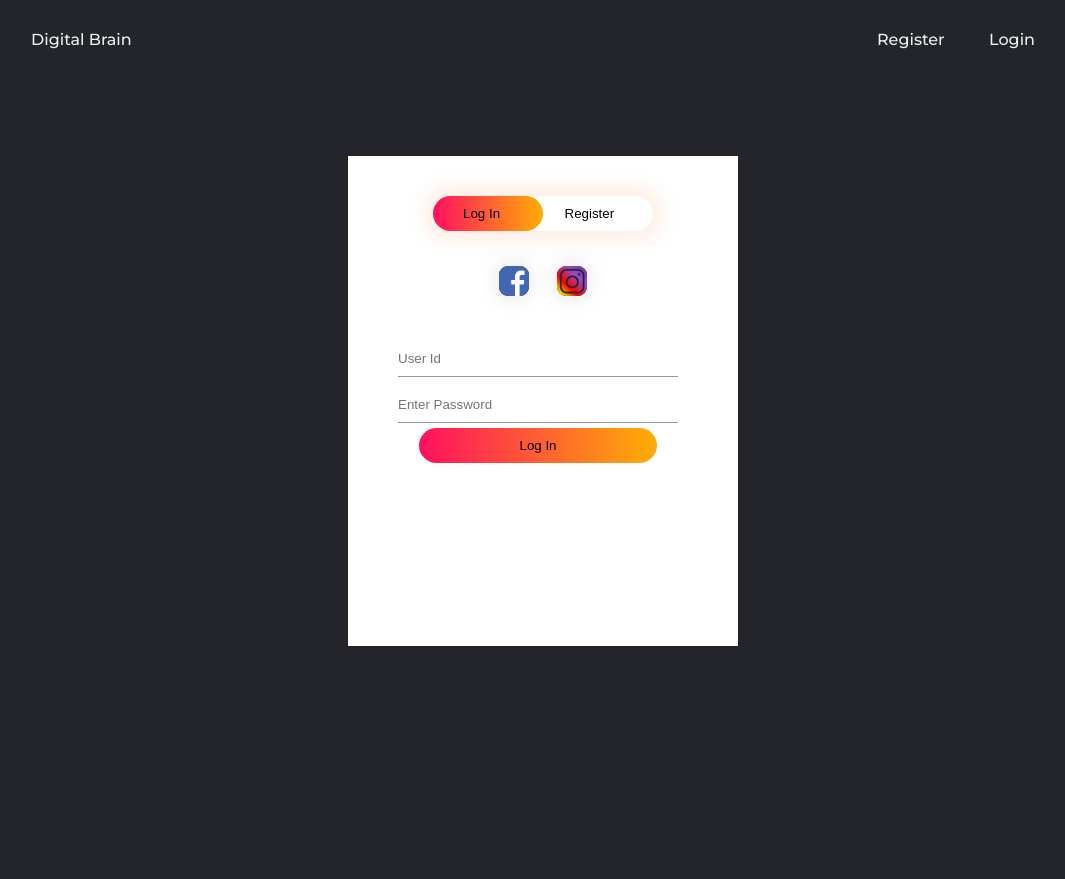
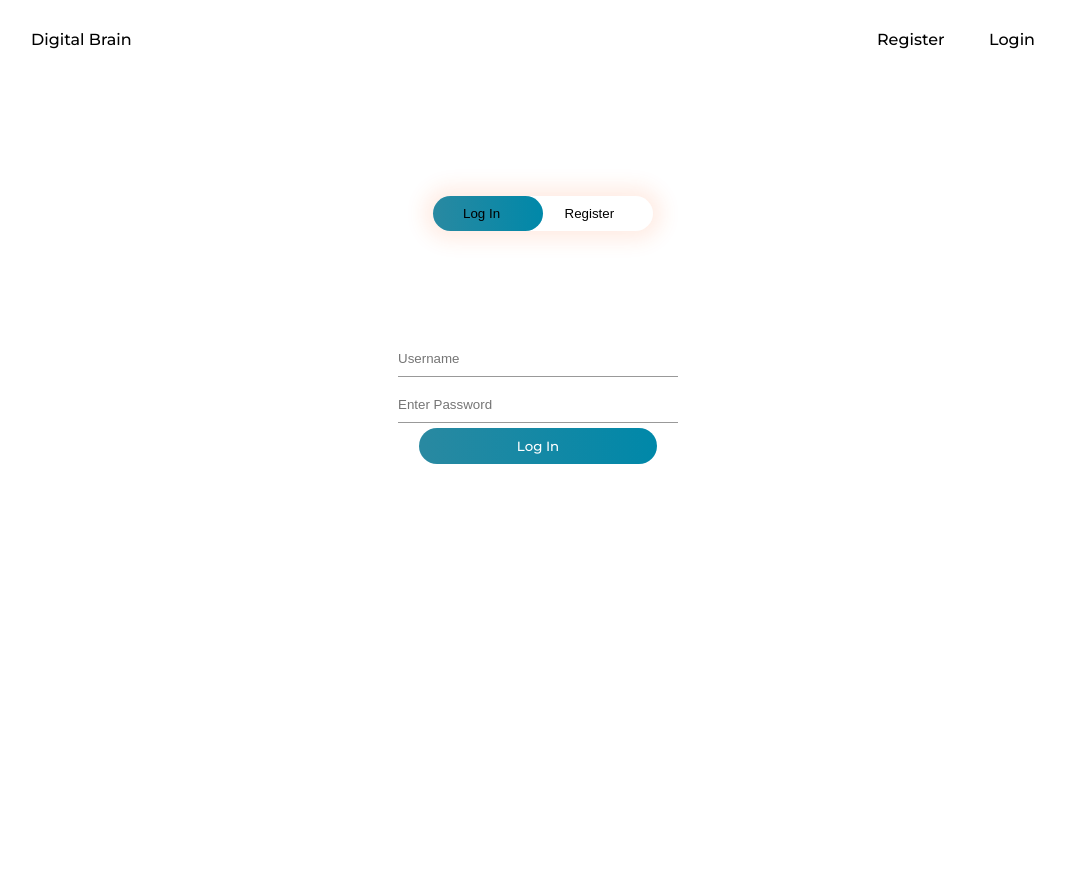
Before and after one commit to Maiuran1404/digitalbrain, a Django app: page /accounts/login in a window 1280 px wide. Shown: the whole page, without its empty margins (97-1162 px from the left). Run offline with Django 3.2, Linux system fonts and the light colour scheme.

Commit message:
final dragonbrains

```diff
--- a/static/styles/all_posts.css
+++ b/static/styles/all_posts.css
@@ -1,3 +1,4 @@
+@import url('https://fonts.googleapis.com/css2?family=Montserrat:wght@500&display=swap');
 
 li, a, button{
     font-family: "Montserrat", sans-serif;
@@ -8,6 +9,7 @@ li, a, button{
 }
 
 header{
+    font-family: "Montserrat", sans-serif;
     display: flex;
     justify-content: flex-end;
     align-items: center;
@@ -29,6 +31,7 @@ header{
 }
 
 .nav_links li a{
+    font-family: "Montserrat", sans-serif;
     transition: all 0.3s ease 0ms;
 }
 
--- a/static/styles/login.css
+++ b/static/styles/login.css
@@ -4,7 +4,8 @@
     margin:0;
     padding:0;
     font-family: sans-serif;
-    background-color: #24252A;
+    background-color: white;
+    color: black;
 }
 
 header{
@@ -17,8 +18,12 @@ header{
 #logo{
     cursor: pointer;
     margin-right: auto;
-    font-family: Montserrat, sans-serif;
+    font-family: "Montserrat", sans-serif;
     margin-right: auto;
+}
+
+.logo:hover{
+    color: #0088a9;
 }
 
 #input_pw {
@@ -46,7 +51,7 @@ a{
     font-family: "Montserrat", sans-serif;
     font-weight: 500;
     font-size: 16px;
-    color: #ecf0f1;
+    color: black;
     text-decoration: none;
 }
 
@@ -92,7 +97,9 @@ a{
     position: absolute;
     width: 110px;
     height: 100%;
-    background: linear-gradient(to right, #ff105f, #ffad06);
+    background: linear-gradient(to right,#2989a1, #0088a9);
+    color: white;
+    font-family: "Montserrat", sans-serif;
     border-radius: 30px;
     transition: .5s;
 }
@@ -137,7 +144,9 @@ a{
     cursor: pointer;
     display: block;
     margin: auto;
-    background: linear-gradient(to right, #ff105f, #ffad06);
+    background: linear-gradient(to right,#2989a1, #0088a9);
+    color: white;
+    font-family: "Montserrat", sans-serif;
     border: 0;
     outline: none;
     border-radius: 30px;
--- a/static/styles/write_posts.css
+++ b/static/styles/write_posts.css
@@ -1,3 +1,4 @@
+@import url('https://fonts.googleapis.com/css2?family=Montserrat:wght@500&display=swap');
 
 li, a, button{
     font-family: "Montserrat", sans-serif;
@@ -8,6 +9,7 @@ li, a, button{
 }
 
 header{
+    font-family: "Montserrat", sans-serif;
     display: flex;
     justify-content: flex-end;
     align-items: center;
@@ -29,6 +31,7 @@ header{
 }
 
 .nav_links li a{
+    font-family: "Montserrat", sans-serif;
     transition: all 0.3s ease 0ms;
 }
 
--- a/templates/login.html
+++ b/templates/login.html
@@ -28,18 +28,17 @@
                     <button type="button" class="toggle-btn" onclick="login()">Log In</button>
                     <button type="button" class="toggle-btn" onclick="register()">Register</button>
                 </div>
-                <div class="social-icons">
-                    <img src="/static/images/facebook.png">
-                    <img src="/static/images/instagram.png">
-                </div>
                 <div>
                     {% for message in messages %}
                     <h3>{{message}}</h3>
                     {% endfor %}
                 </div>
+                <div>
+
+                </div>
                 <form id="login" class="input-group" action="login" method="post">
                     {% csrf_token %}
-                    <input type="text" name="username" class="input-field" placeholder="User Id" required>
+                    <input type="text" name="username" class="input-field" placeholder="Username" required>
                     <input type="text" name="password" id="input_pw" class="input-field" placeholder="Enter Password" required>
                     <button type=submit class="submit-btn">Log In</button>
                 </form>
@@ -48,9 +47,10 @@
                     <input type="text" class="input-field" name="first_name" placeholder="First Name" required>
                     <input type="text" class="input-field" name="last_name" placeholder="Last Name" required>
                     <input type="text" class="input-field" name="username" placeholder="Username" required>
-                    <input type="email" class="input-field" name="email" placeholder="email" required>
+                    <input type="email" class="input-field" name="email" placeholder="Email" required>
                     <input type="password" class="input-field" name="password1" placeholder="Passsword" required>
                     <input type="password" class="input-field" name="password2" placeholder="Confirm Passsword" required>
+                    <br>
                     <button type=submit class="submit-btn">Register</button>
                 </form>
             </div>
```
Also changed, not shown: static/styles/main.css (+15 -0 lines), templates/home.html (+6 -2 lines).
